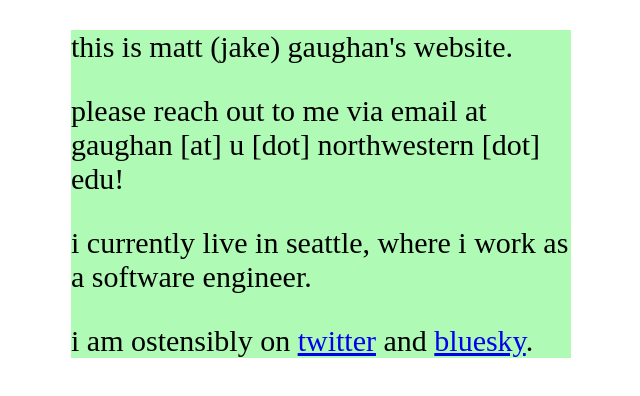
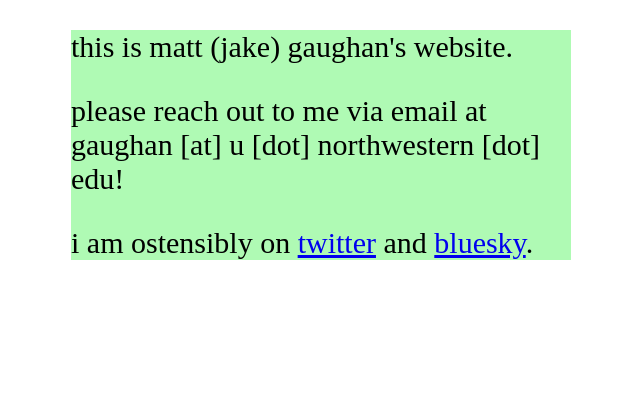
Before and after one commit to mjgaughan/mjgaughan.github.io, a plain HTML site: page index.html in a window 1280 px wide. Shown: the whole page, without its empty margins (319-959 px from the left). Drawn offline with Linux system fonts and the light colour scheme.

Commit message:
Update index.html

```diff
--- a/index.html
+++ b/index.html
@@ -13,7 +13,6 @@
         <div class="column" >
           <p>this is matt (jake) gaughan's website.</p>
           <p>please reach out to me via email at gaughan [at] u [dot] northwestern [dot] edu! </p>
-          <p>i currently live in seattle, where i work as a software engineer.</p>
           <p>i am ostensibly on <a href="https://twitter.com/_gaugh">twitter</a> and
             <a href="https://bsky.app/profile/gone.bsky.social">bluesky</a>.</p>
         </div>
```
